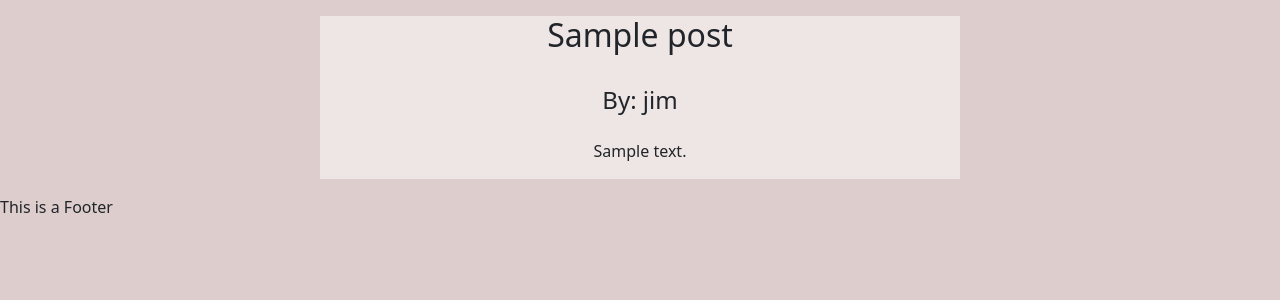
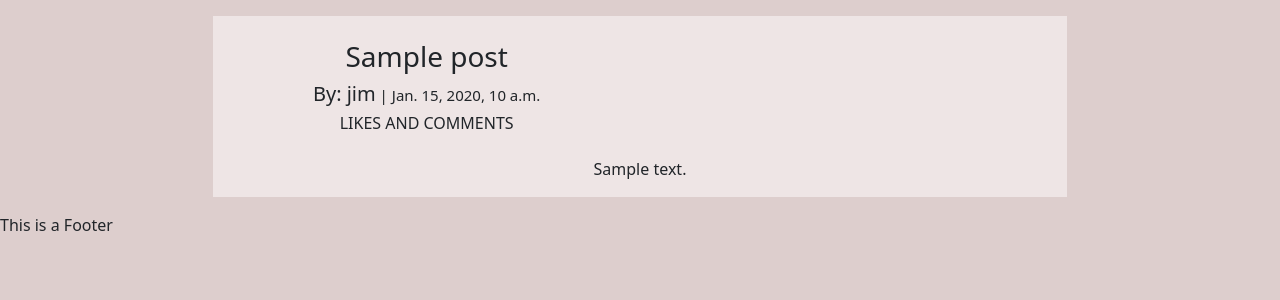
Before and after one commit to Enquil/enquil-project4, a Django app: page / in a window 1280 px wide. Shown: the part 75-375 px from the top of the page. Run offline with Django 3.2, Linux system fonts and the light colour scheme; data comes from the database, SQL or seed files in the repository; tables that the repository leaves empty hold one stand-in row (values such as "Sample post").

Commit message:
style cards differently if post doesent/contain img

```diff
--- a/static/css/base.css
+++ b/static/css/base.css
@@ -63,3 +63,7 @@ nav {
 .brand {
     font-size: 50px;
 }
+
+.post-date {
+    font-size: 15px;
+}
--- a/templates/index.html
+++ b/templates/index.html
@@ -6,20 +6,38 @@
 <section>
     <div class="container-fluid g-0">
         <div class="row g-0">
-            <div class="col-md-3">
+            <div class="col-md-2">
             </div>
-            <div class="col-md-6 text-center">
+            <div class="col-md-8 text-center">
                     {% for post in post_list %}
                     <div class="post-card my-3">
-                        <h2>{{ post.title }}</h2>
-                        <img style="width: 350px; height: auto;" src=" {{ post.featured_image.url }}">
-                        <h4>By: {{ post.author | safe }}</h4>
+
+                                <!-- If/else depending on if post contains an image -->
+                        {% if "placeholder" in post.featured_image.url %}
+
+                        <h2 class="pt-4">{{ post.title }}</h2>
+                        <h4>{{post.comme}}By: {{ post.author | safe }}<span class="post-date"> | {{ post.created_on }}</span></h4>
+                        <h6>LIKES AND COMMENTS</h6>
+                        {% else %}
+
+                        <div class="row g-0">
+                            <div class="col-md-4 col-lg-6">
+                                <h3 class="pt-4">{{ post.title }}</h3>
+                                <h5>By: {{ post.author | safe }}<span class="post-date"> | {{ post.created_on }}</span></h5>
+                                <h6>LIKES AND COMMENTS</h6>
+                                </div>
+                                    <div class="col-md-8 col-lg-6">
+
+                                <img class="m-2" style="max-width: 300px; height: auto;" src=" {{ post.featured_image.url }}">
+                            </div>
+                        </div>
+                                {% endif %}
                         <p class="m-0 p-3">{{ post.excerpt | safe }}</p>
                         <p class="m-0"><a href="{{ post.link}}"><a></p>
                     </div>
                     {% endfor %}
             </div>
-            <div class="col-md-3">
+            <div class="col-md-2">
             </div>
         </div>
     </div>
```
